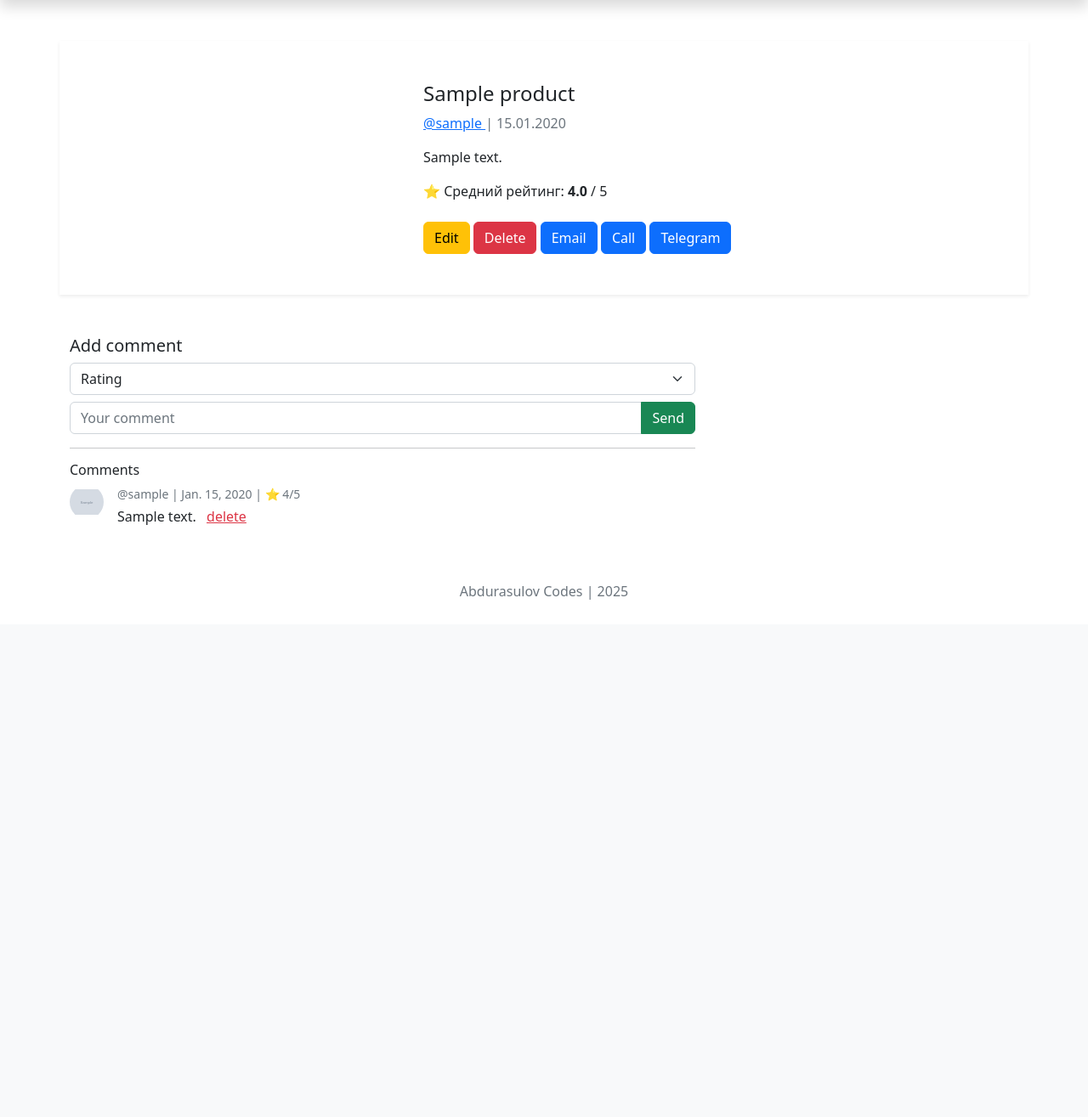
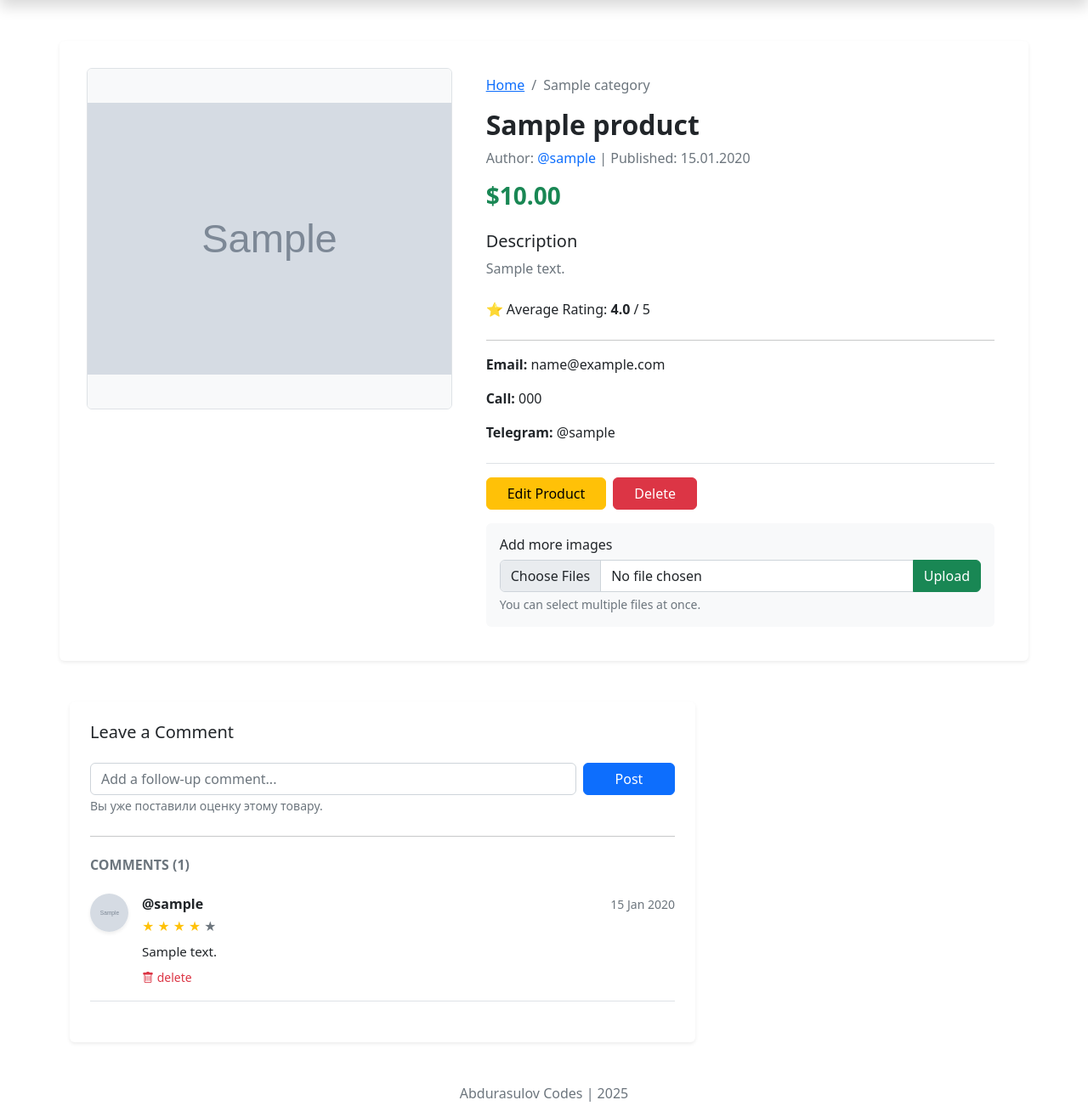
Before and after one commit to abdullohsajfuddinov4-maker/E-Bozor, a Django app: page /products/1/detail in a window 1280 px wide. Shown: the part 65-1380 px from the top of the page at 85% size. Before the commit the page ends 771 px from the top, so only its background shows below. Run offline with Django 5.2, Linux system fonts and the light colour scheme; a user stored in the database is signed in; tables that the repository leaves empty hold one stand-in row (values such as "Sample post"); grey boxes marked "Sample" are stand-in pictures; some libraries are stand-ins or nearby versions.

Commit message:
fix bag but not debag edit detail

```diff
--- a/products/urls.py
+++ b/products/urls.py
@@ -1,6 +1,14 @@
 
 from django.urls import path
-from .views import new_product, product_detail, product_update, product_delete, new_comment, delete_comment
+from .views import (
+    new_product,
+    product_detail,
+    product_update,
+    product_delete,
+    new_comment,
+    delete_comment,
+    add_product_image
+)
 
 app_name = 'products' # {% url 'products:new' %}
 urlpatterns = [
@@ -10,4 +18,5 @@ urlpatterns = [
     path("<int:product_id>/delete", product_delete, name='delete'),
     path("<int:product_id>/comment/new", new_comment, name='comment_new'),
     path("<int:product_id>/comment/<int:comment_id>/delete", delete_comment, name='comment_delete'),
+    path("<int:product_id>/add-image", add_product_image, name='add_image'),
 ]
--- a/products/views.py
+++ b/products/views.py
@@ -9,45 +9,57 @@ from .models import Product, ProductImage, Comment
 
 @login_required(login_url='login')
 def new_product(request):
-    if request.method == 'GET':
-        form = NewProductForm(user=request.user)
-        return render(request, 'product_new.html', {'form': form})
+    if request.method == 'POST':
+        form = NewProductForm(request.POST, request.FILES, user=request.user)
+        img1 = request.FILES.get('image1')
+        img2 = request.FILES.get('image2')
+        img3 = request.FILES.get('image3')
 
-    if request.method == 'POST':
-        form = NewProductForm(
-            request.POST,
-            request.FILES,
-            user=request.user
-        )
+        if not (img1 and img2 and img3):
+            messages.error(request, 'Пожалуйста, загрузите все 3 фотографии.')
+            return render(request, 'product_new.html', {'form': form})
 
         if form.is_valid():
             product = form.save()
-
-            images = request.FILES.getlist('images')
-            for image in images:
-                ProductImage.objects.create(
-                    product=product,
-                    image=image
-                )
-
-            messages.success(request, 'Product successfully created!')
+            for img in [img1, img2, img3]:
+                ProductImage.objects.create(product=product, image=img)
+            messages.success(request, 'Продукт создан!')
             return redirect('main:index')
-
-        return render(request, 'product_new.html', {'form': form})
+    else:
+        form = NewProductForm(user=request.user)
+    return render(request, 'product_new.html', {'form': form})
 
 
 def product_detail(request, product_id):
     product = get_object_or_404(Product, id=product_id)
 
-    # recently viewed
+    # Проверяем, авторизован ли пользователь и оставлял ли он уже комментарий
+    already_rated = False
+    if request.user.is_authenticated:
+        already_rated = product.comments.filter(author=request.user).exists()
+
+    # recently viewed (твой существующий код)
     recently_viewed = request.session.get('recently_viewed', [])
     if product.id not in recently_viewed:
         recently_viewed.append(product.id)
         request.session['recently_viewed'] = recently_viewed
 
     return render(request, 'product_detail.html', {
-        'product': product
+        'product': product,
+        'already_rated': already_rated  # Передаем переменную в шаблон
     })
+
+
+
+@login_required(login_url='login')
+def add_product_image(request, product_id):
+    product = get_object_or_404(Product, id=product_id)
+    if request.user == product.author and request.method == 'POST':
+        images = request.FILES.getlist('images')
+        for img in images:
+            ProductImage.objects.create(product=product, image=img)
+        messages.success(request, 'Фото добавлено!')
+    return redirect('products:detail', product_id=product.id)
 
 @login_required(login_url='login')
 def product_update(request, product_id):
@@ -94,6 +106,27 @@ def product_update(request, product_id):
         )
 
 
+# @login_required(login_url='login')
+# def add_product_image(request, product_id):
+#     product = get_object_or_404(Product, id=product_id)
+#
+#     # Проверка, что именно автор добавляет фото
+#     if request.user != product.author:
+#         messages.error(request, 'Access denied!')
+#         return redirect('products:detail', product_id=product.id)
+#
+#     if request.method == 'POST':
+#         images = request.FILES.getlist('images')
+#         if images:
+#             for img in images:
+#                 ProductImage.objects.create(product=product, image=img)
+#             messages.success(request, f'Successfully added {len(images)} images.')
+#         else:
+#             messages.error(request, 'No images selected.')
+#
+#     return redirect('products:detail', product_id=product.id)
+
+
 @login_required(login_url='login')
 def product_delete(request, product_id):
     product = get_object_or_404(Product, id=product_id)
@@ -119,13 +152,41 @@ def new_comment(request, product_id):
     product = get_object_or_404(Product, id=product_id)
 
     if request.method == 'POST':
-        Comment.objects.create(
-            author=request.user,
-            product=product,
-            body=request.POST.get('body'),
-            rating=request.POST.get('rating')  # ВАЖНО
-        )
-        return redirect('products:detail', product_id)
+        body = request.POST.get('body')
+        # Получаем рейтинг, если его нет в POST — ставим 0
+        rating = request.POST.get('rating', 0)
+
+        # Если пришла пустая строка из формы, тоже превращаем в 0
+        if not rating:
+            rating = 0
+
+        # Проверяем, был ли уже отзыв с рейтингом > 0
+        already_rated = Comment.objects.filter(product=product, author=request.user, rating__gt=0).exists()
+
+        if already_rated:
+            # Если уже оценивал — сохраняем только текст, принудительно ставим рейтинг 0
+            Comment.objects.create(
+                author=request.user,
+                product=product,
+                body=body,
+                rating=0
+            )
+            messages.info(request, 'Ваш дополнительный комментарий добавлен.')
+        else:
+            # Если это первый раз и рейтинга нет — это ошибка
+            if int(rating) == 0:
+                messages.error(request, 'Пожалуйста, выберите оценку при первом отзыве.')
+                return redirect('products:detail', product_id=product.id)
+
+            Comment.objects.create(
+                author=request.user,
+                product=product,
+                body=body,
+                rating=rating
+            )
+            messages.success(request, 'Ваш отзыв принят!')
+
+        return redirect('products:detail', product_id=product.id)
 
 
 
--- a/templates/product_detail.html
+++ b/templates/product_detail.html
@@ -7,135 +7,190 @@ E-Bazar - {{ product.title }}
 {% block content %}
 <div class="container mt-5">
 
-    <!-- PRODUCT -->
-    <div class="row shadow-sm">
-        <div class="col-4 p-3">
-            <div id="carouselExample" class="carousel slide" data-bs-ride="carousel">
-                <div class="carousel-inner">
-                    {% for picture in product.productimage_set.all %}
+    <div class="row shadow-sm bg-white rounded p-3">
+        <div class="col-md-5 p-3">
+            <div id="productCarousel" class="carousel slide" data-bs-ride="carousel">
+                <div class="carousel-inner border rounded">
+                    {% for picture in product.images.all %}
                         <div class="carousel-item {% if forloop.first %}active{% endif %}">
-                            <img class="d-block w-100" height="270" src="{{ picture.image.url }}">
+                            <img class="d-block w-100" height="400" src="{{ picture.image.url }}" style="object-fit: contain; background-color: #f8f9fa;">
+                        </div>
+                    {% empty %}
+                        <div class="carousel-item active">
+                            {% load static %}
+                            <img class="d-block w-100" height="400" src="{% static 'images/14pro2.jfif' %}" style="object-fit: contain;">
                         </div>
                     {% endfor %}
                 </div>
 
-                <button class="carousel-control-prev" type="button" data-bs-target="#carouselExample" data-bs-slide="prev">
-                    <span class="carousel-control-prev-icon"></span>
+                {% if product.images.count > 1 %}
+                <button class="carousel-control-prev" type="button" data-bs-target="#productCarousel" data-bs-slide="prev">
+                    <span class="carousel-control-prev-icon" aria-hidden="true" style="filter: invert(1);"></span>
                 </button>
-                <button class="carousel-control-next" type="button" data-bs-target="#carouselExample" data-bs-slide="next">
-                    <span class="carousel-control-next-icon"></span>
+                <button class="carousel-control-next" type="button" data-bs-target="#productCarousel" data-bs-slide="next">
+                    <span class="carousel-control-next-icon" aria-hidden="true" style="filter: invert(1);"></span>
                 </button>
+                {% endif %}
             </div>
         </div>
 
-        <div class="col-7 p-5">
-            <h4>{{ product.title }}</h4>
+        <div class="col-md-7 p-4">
+            <nav aria-label="breadcrumb">
+                <ol class="breadcrumb">
+                    <li class="breadcrumb-item"><a href="{% url 'main:index' %}">Home</a></li>
+                    <li class="breadcrumb-item active">{{ product.category.name }}</li>
+                </ol>
+            </nav>
+
+            <h2 class="fw-bold">{{ product.title }}</h2>
 
             <p class="text-muted">
-                <a href="{% url 'users:profile' product.author.username %}">
+                Author: <a href="{% url 'users:profile' product.author.username %}" class="text-decoration-none">
                     @{{ product.author.username }}
                 </a>
-                | {{ product.date|date:"d.m.Y" }}
+                | Published: {{ product.date|date:"d.m.Y" }}
             </p>
 
-            <p>{{ product.description|safe }}</p>
+            <h3 class="text-success fw-bold">${{ product.price }}</h3>
 
-            <!-- RATING -->
-            <p>
-                ⭐ Средний рейтинг:
+            <div class="my-4">
+                <h5>Description</h5>
+                <p class="text-secondary">{{ product.description|safe }}</p>
+            </div>
+
+            <p class="mb-4">
+                ⭐ Average Rating:
                 <strong>{{ product.average_rating|floatformat:1 }}</strong> / 5
             </p>
 
-            <div class="mt-4">
-                {% if request.user == product.author %}
-                    <a class="btn btn-warning" href="{% url 'products:update' product.id %}">
-                        Edit
-                    </a>
+            <hr>
 
-                    <form action="{% url 'products:delete' product.id %}"
-                          method="post"
-                          class="d-inline"
-                          onsubmit="return confirm('Вы действительно хотите удалить этот продукт?');">
-                        {% csrf_token %}
-                        <button type="submit" class="btn btn-danger">
-                            Delete
-                        </button>
-                    </form>
-                {% endif %}
+            <div class="mt-3">
+                <p><strong>Email:</strong> {{ product.author.email }}</p>
+                <p><strong>Call:</strong> {{ product.phone_number }}</p>
+                <p><strong>Telegram:</strong> @{{ product.tg_username }}</p>
+            </div>
 
+            {% if request.user == product.author %}
+                <div class="mt-4 pt-3 border-top">
+                    <div class="d-flex gap-2 mb-3">
+                        <a class="btn btn-warning px-4" href="{% url 'products:update' product.id %}">
+                            Edit Product
+                        </a>
 
-                <a class="btn btn-primary" href="mailto:{{ product.author.email }}">Email</a>
-                <a class="btn btn-primary" href="tel:{{ product.phone_number }}">Call</a>
-                <a class="btn btn-primary" href="https://t.me/{{ product.tg_username }}">Telegram</a>
-            </div>
+                        <form action="{% url 'products:delete' product.id %}"
+                              method="post"
+                              onsubmit="return confirm('Are you sure you want to delete this product?');">
+                            {% csrf_token %}
+                            <button type="submit" class="btn btn-danger px-4">Delete</button>
+                        </form>
+                    </div>
+
+                    <div class="card card-body bg-light border-0">
+                        <h6 class="card-title">Add more images</h6>
+                        <form action="{% url 'products:add_image' product.id %}" method="post" enctype="multipart/form-data">
+                            {% csrf_token %}
+                            <div class="input-group">
+                                <input type="file" name="images" class="form-control" multiple accept="image/*" required>
+                                <button type="submit" class="btn btn-success">Upload</button>
+                            </div>
+                            <small class="text-muted mt-1 d-block">You can select multiple files at once.</small>
+                        </form>
+                    </div>
+                </div>
+            {% endif %}
         </div>
     </div>
 
-    <!-- COMMENTS -->
-   <div class="row mt-5">
-    <div class="col-8">
-        <h5>Add comment</h5>
+    <div class="row mt-5">
+    <div class="col-lg-8">
+        <div class="card border-0 shadow-sm p-4">
+            <h5 class="mb-4">Leave a Comment</h5>
 
-        <form action="{% url 'products:comment_new' product.id %}" method="post">
-            {% csrf_token %}
+            {% if request.user.is_authenticated %}
+                <form action="{% url 'products:comment_new' product.id %}" method="post">
+                    {% csrf_token %}
+                    <div class="row g-2">
+                        {% if not already_rated %}
+                            <div class="col-md-3">
+                                <select name="rating" class="form-select" required>
+                                    <option value="" selected disabled>Rating</option>
+                                    <option value="5">5 ⭐</option>
+                                    <option value="4">4 ⭐</option>
+                                    <option value="3">3 ⭐</option>
+                                    <option value="2">2 ⭐</option>
+                                    <option value="1">1 ⭐</option>
+                                </select>
+                            </div>
+                            <div class="col-md-7">
+                                <input class="form-control" name="body" required placeholder="Write your first review...">
+                            </div>
+                        {% else %}
+                            <div class="col-md-10">
+                                <input class="form-control" name="body" required placeholder="Add a follow-up comment...">
+                                <small class="text-muted">Вы уже поставили оценку этому товару.</small>
+                            </div>
+                        {% endif %}
+                        <div class="col-md-2">
+                            <button class="btn btn-primary w-100">Post</button>
+                        </div>
+                    </div>
+                </form>
+            {% else %}
+                <p class="text-muted text-center py-2">
+                    Please <a href="{% url 'login' %}">login</a> to leave a comment.
+                </p>
+            {% endif %}
 
-            <div class="mb-2">
-                <select name="rating" class="form-select" required>
-                    <option value="">Rating</option>
-                    {% for i in "12345" %}
-                        <option value="{{ i }}">{{ i }} ⭐</option>
-                    {% endfor %}
-                </select>
-            </div>
+            <hr class="my-4">
 
-            <div class="input-group">
-                <input class="form-control" name="body" required placeholder="Your comment">
-                <button class="btn btn-success">Send</button>
-            </div>
-        </form>
+            <h6 class="mb-4 text-uppercase fw-bold text-muted">Comments ({{ product.comments.count }})</h6>
 
-        <hr>
+            {% for comment in product.comments.all %}
+                <div class="mb-4 d-flex align-items-start pb-3 border-bottom">
+                    <a href="{% url 'users:profile' comment.author.username %}" class="me-3">
+                        <img src="{{ comment.author.avatar.url|default:'/static/images/default-avatar.png' }}"
+                             class="rounded-circle shadow-sm"
+                             width="45"
+                             height="45"
+                             style="object-fit: cover;"
+                             alt="{{ comment.author.username }}">
+                    </a>
 
-        <h6>Comments</h6>
+                    <div class="flex-grow-1">
+                        <div class="d-flex justify-content-between align-items-center mb-1">
+                            <a href="{% url 'users:profile' comment.author.username %}" class="fw-bold text-decoration-none text-dark">
+                                @{{ comment.author.username }}
+                            </a>
+                            <small class="text-muted">{{ comment.date|date:"d M Y" }}</small>
+                        </div>
 
-        {% for comment in product.comments.all %}
-            <div class="mb-3 d-flex align-items-start">
-                <!-- Фото профиля автора -->
-                <div class="me-3">
-                    <img src="{{ comment.author.avatar.url|default:'/static/images/default-avatar.png' }}"
-                         class="rounded-circle"
-                         width="40"
-                         height="40"
-                         alt="{{ comment.author.get_full_name }} avatar">
-                </div>
+                        {% if comment.rating > 0 %}
+                            <div class="mb-2 text-warning small">
+                                {% for i in "12345" %}
+                                    {% if forloop.counter <= comment.rating %}★{% else %}<span class="text-muted">★</span>{% endif %}
+                                {% endfor %}
+                            </div>
+                        {% endif %}
 
-                <!-- Текст комментария и метаданные -->
-                <div class="flex-grow-1">
-                    <small class="text-muted d-block mb-1">
-                        @{{ comment.author.username }}
-                        | {{ comment.date }}
-                        | ⭐ {{ comment.rating }}/5
-                    </small>
-
-                    <p class="mb-0">
-                        {{ comment.body }}
+                        <p class="mb-0 text-dark" style="font-size: 0.95rem;">{{ comment.body }}</p>
 
                         {% if request.user == comment.author %}
-                            <a class="text-danger ms-2"
+                            <a class="text-danger text-decoration-none d-inline-block mt-2 small"
                                href="{% url 'products:comment_delete' product.id comment.id %}"
-                               onclick="return confirm('Вы действительно хотите удалить этот комментарий?');">
-                                delete
+                               onclick="return confirm('Delete this comment?');">
+                                <i class="bi bi-trash"></i> delete
                             </a>
                         {% endif %}
-                    </p>
+                    </div>
                 </div>
-            </div>
-        {% empty %}
-            <p class="text-muted">No comments yet</p>
-        {% endfor %}
+            {% empty %}
+                <div class="text-center py-4">
+                    <p class="text-muted">No comments yet. Be the first to review!</p>
+                </div>
+            {% endfor %}
+        </div>
     </div>
 </div>
-
-
 </div>
 {% endblock content %}
--- a/users/urls.py
+++ b/users/urls.py
@@ -1,12 +1,19 @@
 
-from .views import SignupView, ProfileView, UpdateProfileView, AddRemoveSavedView, SavedView, RecentlyViewedView, \
-    profile_calendar, logout_view
+from .views import (SignupView,
+                    profile_view,
+                    UpdateProfileView,
+                    AddRemoveSavedView,
+                    SavedView,
+                    RecentlyViewedView,
+                    profile_calendar,
+                    logout_view,
+                    )
 from django.urls import path
 
 app_name='users'
 urlpatterns = [
     path('signup', SignupView.as_view(), name='signup'),
-    path('profile/<str:username>/', ProfileView.as_view(), name='profile'),
+    path('profile/<str:username>/',profile_view, name='profile'),
     path('update', UpdateProfileView.as_view(), name='update'),
     path('addremovesaved/<int:product_id>', AddRemoveSavedView.as_view(), name='addremovesaved'),
     path('saveds', SavedView.as_view(), name='saveds'),
```
Also changed, not shown: products/models.py (+3 -9 lines), templates/product_new.html (+27 -13 lines), templates/profile.html (+44 -108 lines), users/views.py (+21 -9 lines).
